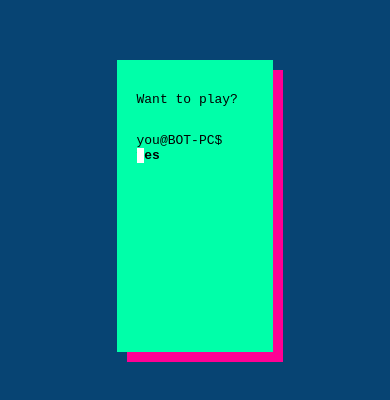
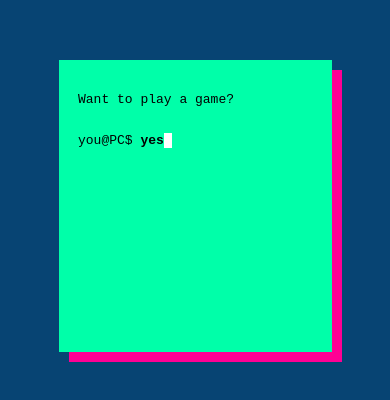
Before and after one commit to crybx/mock-terminal, a plain HTML site: page index.html in a window 390 px wide. Shown: the part 216-616 px from the top of the page. Drawn offline with Linux system fonts and the light colour scheme.

Commit message:
minor changes

```diff
--- a/console.js
+++ b/console.js
@@ -24,7 +24,7 @@ $(document).ready(function() {
 
 function ConParse() {
   this.history = [];
-  this.prefix = 'you@BOT-PC$ ';
+  this.prefix = 'you@PC$ ';
   this.buffer = '';
   this.cursorLocation = 0;
   this.input('yes');
--- a/index.html
+++ b/index.html
@@ -1,5 +1,5 @@
 <!DOCTYPE html>
-<html>
+<html lang="en">
 
 <head>
   <meta http-equiv="Content-Type" content="text/html; charset=UTF-8" />
@@ -12,12 +12,12 @@
 <body>
 
   <div class="container output">
-    <p id="echo">Want to play?</p>
+    <p id="echo">Want to play a game?</p>
     <p>
       <span class="prefix"></span>
       <span class="cursor-container">
 		<span class="pad"></span>
-        <cursor>&nbsp;<cursor>
+        <cursor>&nbsp;</cursor>
 	  </span>
       <span class="input">
         <span id="buffer"></span>
--- a/style.css
+++ b/style.css
@@ -18,7 +18,8 @@ body {
 }
 .container {
   box-shadow: 10px 10px #FF0094;
-  width: 30vw;
+  width: 40vw;
+  max-width: 600px;
   height: 30vh;
   padding: 5vw;
   background: #00FFA9;
@@ -26,6 +27,19 @@ body {
   flex-direction: column;
   vertical-align: center;
 }
+
+@media screen and (max-width: 768px) {
+  .container {
+    width: 60vw; /* Larger width for smaller screens */
+  }
+}
+
+@media screen and (min-width: 1600px) {
+  .container {
+    width: 30vw; /* Smaller width for larger screens */
+  }
+}
+
 .output p {
   position: relative;
   white-space: nowrap;
```
